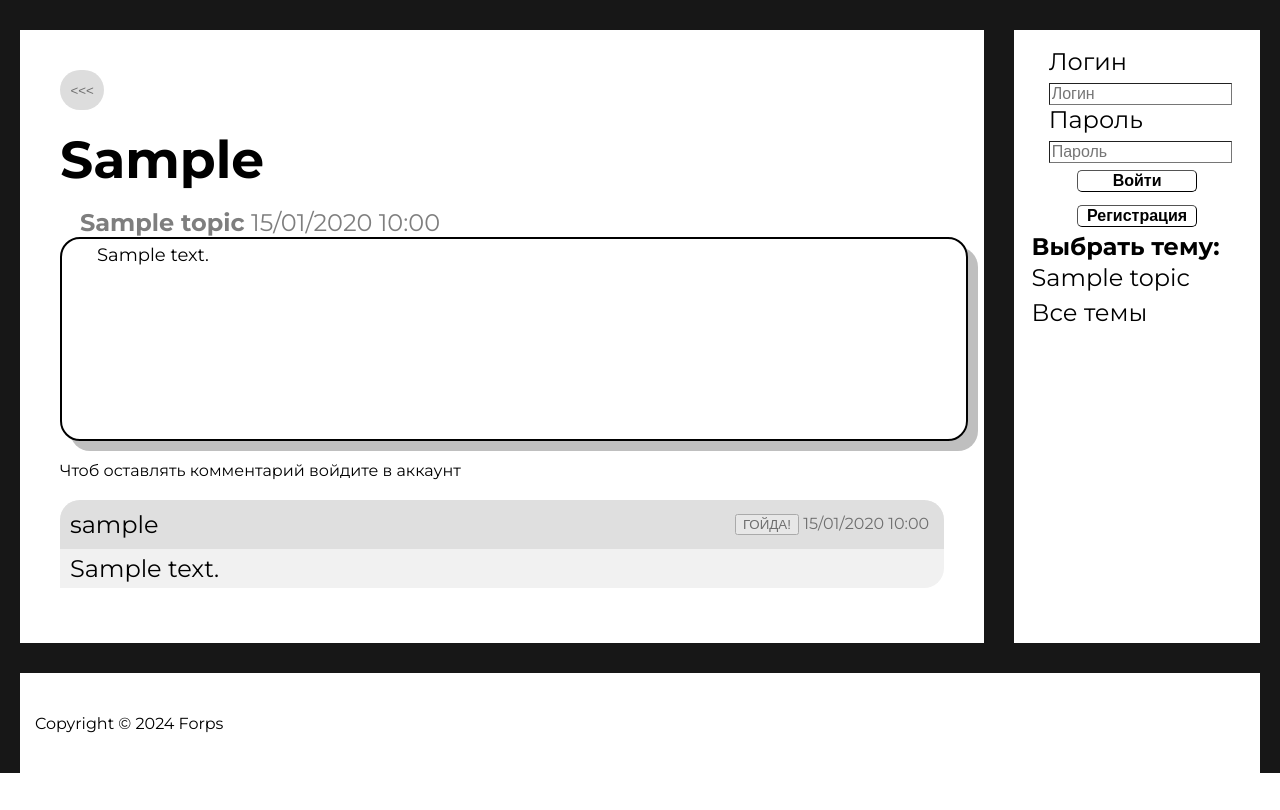
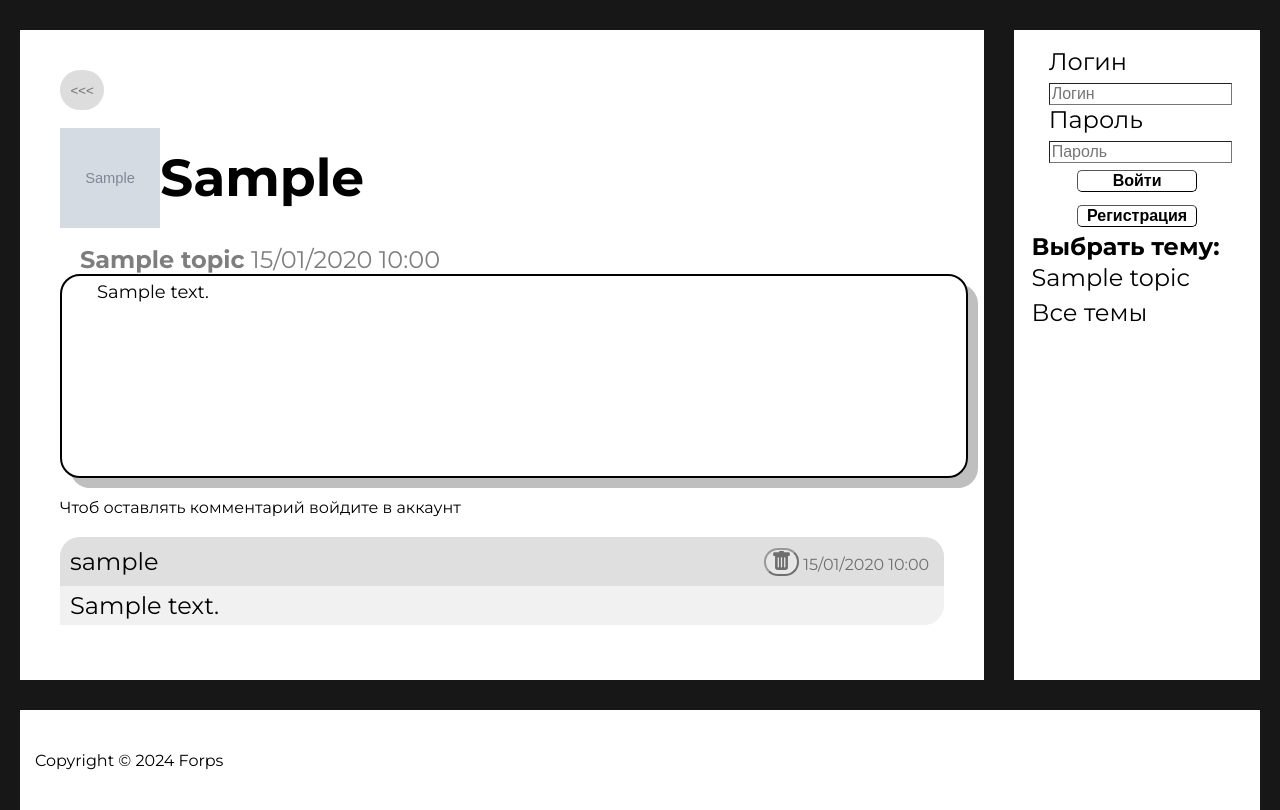
Before and after one commit to DanVoron/pythonProject, a Django app: page /post/1/ in a window 1280 px wide. Shown: the part 240-1050 px from the top of the page. Before the commit the page ends 1013 px from the top, so only its background shows below. Run offline with Django 5.2, Linux system fonts and the light colour scheme; tables that the repository leaves empty hold one stand-in row (values such as "Sample post"); grey boxes marked "Sample" are stand-in pictures; some web fonts are replaced.

Commit message:
LESS GOOO (PRE LAST VER)PIZEDCEC

```diff
--- a/mydjangoproject/static/css/PostListStyles.css
+++ b/mydjangoproject/static/css/PostListStyles.css
@@ -230,5 +230,16 @@ h2{
 margin-left: 20px;
 }
 .DelComments{
-
+    border-radius: 20px;
+    width: 20%;
+    height: 20%;
 }
+.h2post{
+    word-wrap: break-word;
+    display: flex;
+    align-items: center;
+}
+.postimgae{
+    width: 100px;
+    height: 100px;
+}
--- a/mydjangoproject/templates/blog/post_list.html
+++ b/mydjangoproject/templates/blog/post_list.html
@@ -1,6 +1,6 @@
 {% load static %}
 <!DOCTYPE html>
-<html lang="en">
+<html lang="ru">
 <head>
     <meta charset="UTF-8">
     <link rel="icon" href="{% static 'img\logoforsite.svg' %}">
@@ -38,7 +38,9 @@
     <div class="PostContainer">
         <div class="HeaderContainer">
             <button class="BackButt" onclick="document.location='{% url 'index' %}'">&lt;&lt;&lt;</button>
-             <h2>{{ post.head }}</h2>
+             <h2 class="h2post">
+                <img class="postimgae" src="{{ post.image }}" alt="postimage">
+                {{ post.head }}</h2>
 
         </div>
         <label class="timeShow timeShow2"><b>{{ post.topic }}</b> {{post.publish_datetime| date:"d/m/Y H:i"}}</label>
@@ -64,7 +66,9 @@
                 <div class="UserContainer">
                     <label class="UserLabel">{{ comment.user.username }}</label>
 
-                    <label class="timeShow"> <Button class="DelComments">ГОЙДА!</Button> {{comment.publish_datetime | date:"d/m/Y H:i"}}</label>
+                    <label class="timeShow"> <Button class="DelComments">
+                        <img class="PostButtsPhotos" src="{% static 'img/traaash.svg' %}" alt="del">
+                    </Button> {{comment.publish_datetime | date:"d/m/Y H:i"}}</label>
                 </div>
                 <label class="CommLabel">{{ comment.content }}</label>
             </div>
```
